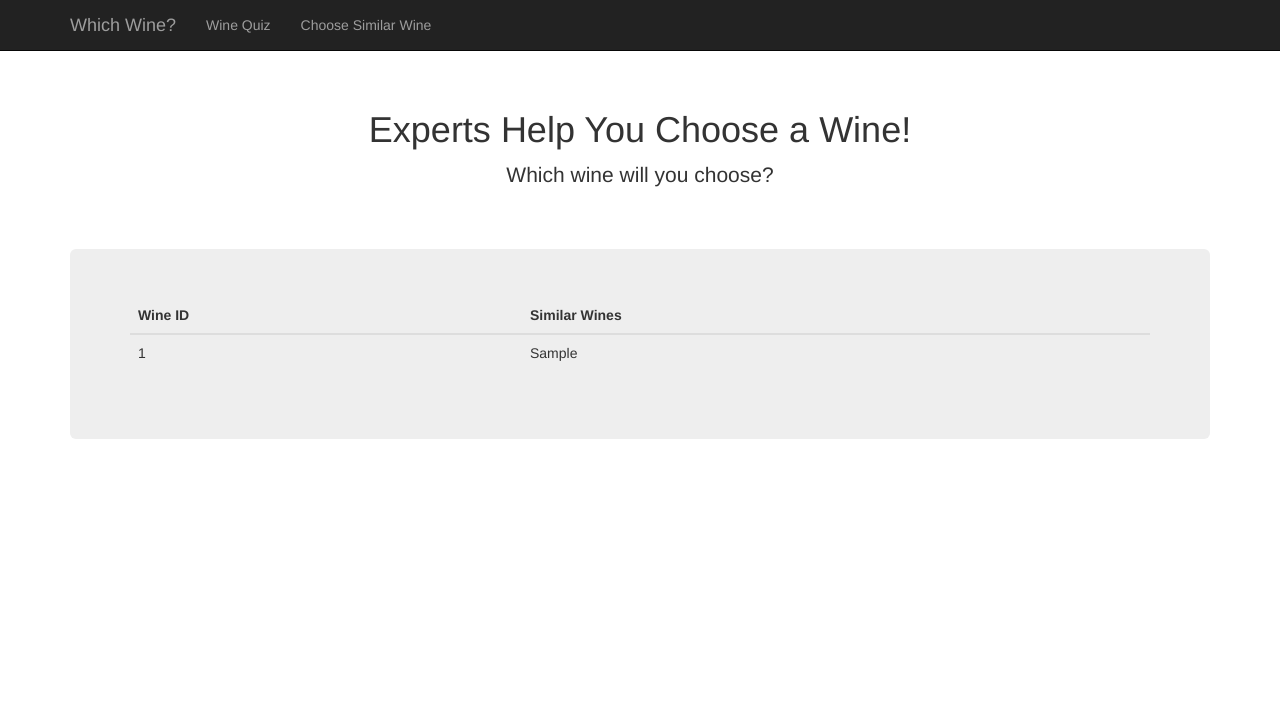
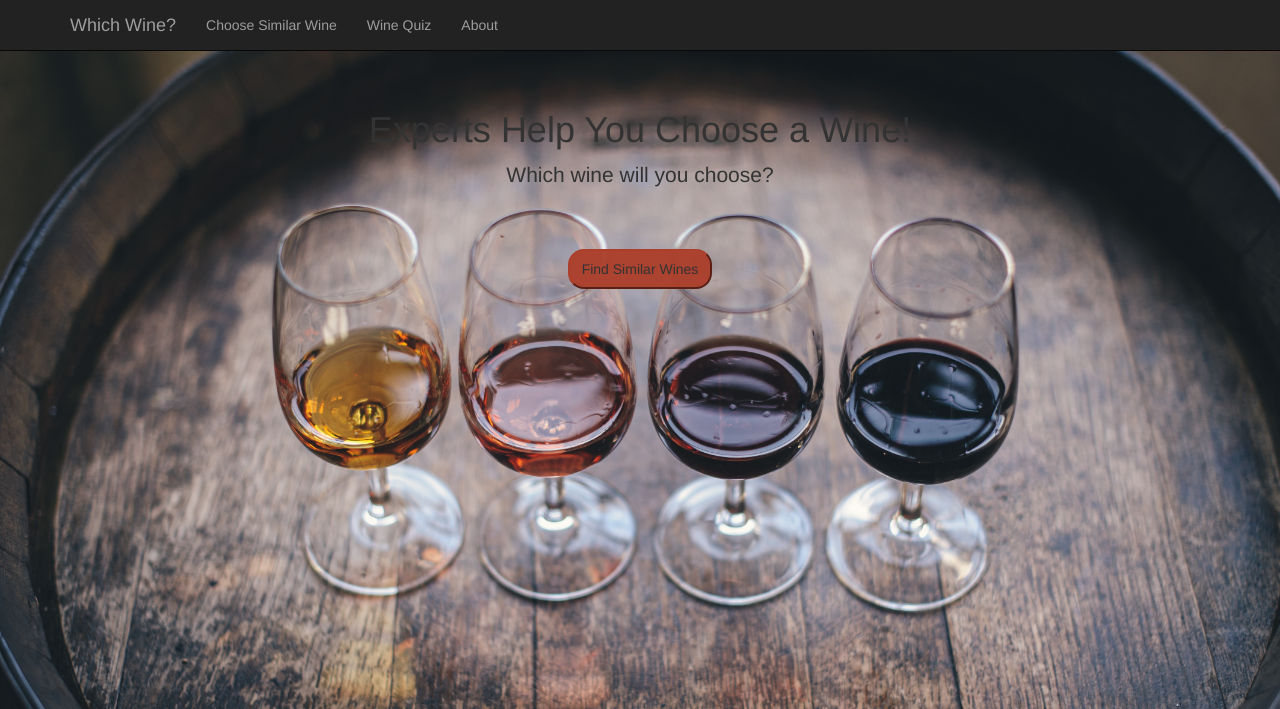
Before and after one commit to vanessapolliard/which-wine, a Flask app: page / in a window 1280 px wide. Shown: the top 709 px of the page. Run offline with Flask 2, Linux system fonts and the light colour scheme; a database or web service that is not in the repository returns one stand-in record (values such as "Sample title"); some libraries are stand-ins or nearby versions.

Commit message:
adding background images to app

```diff
--- a/app/app.py
+++ b/app/app.py
@@ -40,7 +40,7 @@ def get_results(wine, num_recs):
 @app.route('/')
 def index():
     data = get_db_data()
-    return render_template('index.html', data=data)
+    return render_template('index.html')
 
 # find similar wines
 @app.route('/findsimilarwines')
--- a/app/templates/index.html
+++ b/app/templates/index.html
@@ -1,4 +1,53 @@
 <!DOCTYPE html>
+
+<style>
+       body{
+         background-image:url('../static/img/maksym-kaharlytskyi-3uJt73tr4hI-unsplash.jpg');
+         width:100%;
+        background-size: cover;
+       }
+       @media only screen and (max-width: 600px) {
+           body {
+               background-size: auto;
+           }
+       }
+    .main {
+      background-color: rgba(255, 255, 255, 0.5);
+      margin-top: 100px;
+      padding-bottom: 50px;
+    }
+    .main h1 {
+      font-size: 5em;
+    }
+    .main h2 {
+      font-size:3em;
+    }
+    .main p {
+      font-size:2em;
+    }
+    .buttons {
+      display: flex;
+      flex-wrap: nowrap;
+      justify-content: center;
+    }
+    button {
+                padding: 1vh 2vw;
+                background-color: rgba(172, 64, 44, 0.966);
+                color: rgb(2, 2, 2);
+                border-radius: 16px;
+                border-color: rgba(172, 64, 44, 0.966);
+                padding-left: 12px;
+                padding-right: 12px;
+                font-size: 16px;
+                font-weight: bold;
+            }
+            button:hover {
+                background-color: rgba(0,0,0,0);
+                color: rgba(156, 14, 14, 0.966);
+                border-color: rgba(156, 14, 14, 0.966);
+            }
+    </style>
+
 <html lang="en">
   <head>
     <meta charset="utf-8">
@@ -45,16 +94,21 @@
           <a class="navbar-brand" href="/">Which Wine?</a>
         </div>
         <div id="navbar" class="collapse navbar-collapse">
+            <ul class="nav navbar-nav">
+                <!-- <li class="active"><a href="/">Home</a></li> -->
+                <li><a href="/findsimilarwines">Choose Similar Wine</a></li>
+                <!-- <li><a href="#contact">Contact</a></li> -->
+              </ul>
           <ul class="nav navbar-nav">
             <!-- <li class="active"><a href="/">Home</a></li> -->
             <li><a href="/winequiz">Wine Quiz</a></li>
             <!-- <li><a href="#contact">Contact</a></li> -->
           </ul>
           <ul class="nav navbar-nav">
-            <!-- <li class="active"><a href="/">Home</a></li> -->
-            <li><a href="/findsimilarwines">Choose Similar Wine</a></li>
-            <!-- <li><a href="#contact">Contact</a></li> -->
-          </ul>
+              <!-- <li class="active"><a href="/">Home</a></li> -->
+              <li><a href="https://github.com/vanessapolliard/which-wine/blob/master/README.md">About</a></li>
+              <!-- <li><a href="#contact">Contact</a></li> -->
+            </ul>
         </div><!--/.nav-collapse -->
       </div>
     </nav>
@@ -66,27 +120,10 @@
         <p class="lead">Which wine will you choose? </p>
       </div>
 
-
-      <div class="jumbotron">
-        <table class="table table-dark">
-          <thead>
-            <tr>
-              <th scope="col">Wine ID</th>
-              <th scope="col">Similar Wines</th>
-            </tr>
-          </thead>
-          <tbody>
-            {% for d in data %}
-            <tr>
-              <!-- <th scope="row">{{d[0]}}</th> -->
-              <td class="c1">{{d[0]}}</td>
-              <td class="c2">{{d[1]}}</td>
-            </tr>
-            {% endfor %}
-            <tr>
-          </tbody>
-        </table></div>
-
+      <div class='buttons'>
+          <form action='/findsimilarwines', method='GET'>
+            <button type="submit" >Find Similar Wines</button>
+          </form>
 
       <!-- <div>
         <img src="{{url_for('static', filename='ALS-v-MOM.png')}}" class="img-fluid" alt="Responsive image" width=20%>
```
Also changed, not shown: app/templates/findsimilarwines.html (+18 -5 lines), app/templates/similarresults.html (+19 -5 lines), app/static/img/alice-pasqual-5Qafzt-wIgk-unsplash.jpg (added), app/static/img/kelsey-knight-udj2tD3WKsY-unsplash.jpg (added), app/static/img/maksym-kaharlytskyi-3uJt73tr4hI-unsplash.jpg (added), images/maksym-kaharlytskyi-3uJt73tr4hI-unsplash.jpg (added).
